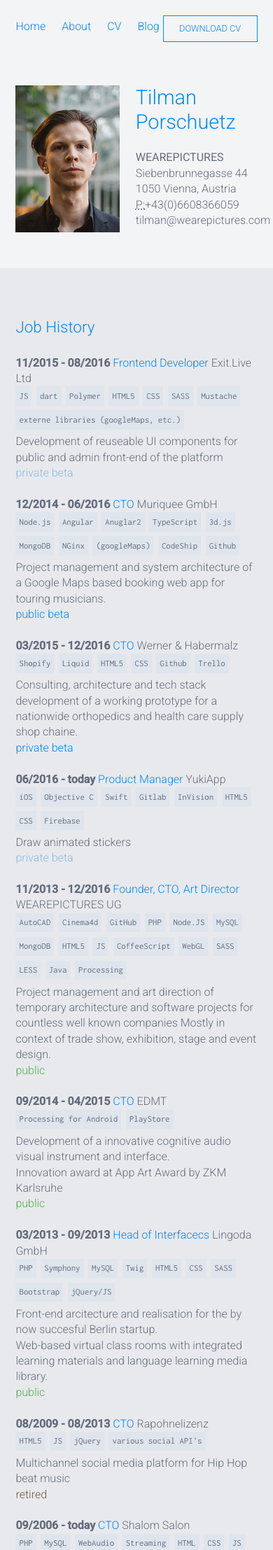
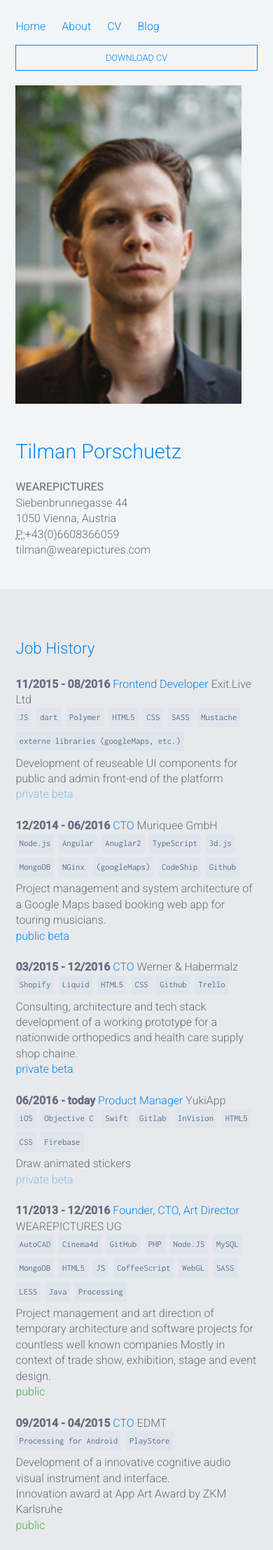
Before and after one commit to mandymozart/mandymozart, a Jekyll site: the page built from cv/index.html, in a window 390 px wide. Shown: the top 2215 px of the page at 70% size. Built offline with Jekyll 4.4.1, drawn with Linux system fonts in a browser that asks for light colours.

Commit message:
Update main.css

```diff
--- a/css/main.css
+++ b/css/main.css
@@ -199,7 +199,16 @@ main table td.separator { font-weight: normal; text-align: left; color: #646C7F;
   main table td, main table th { overflow: auto; }
   main table td:first-of-type, main table th:first-of-type { text-align: left; border-right: none; }
   main table th.title { padding-top: 1.4rem; padding-bottom: 1.4rem; }
-  main table th:not(.title) { display: none; } }
+  main table th:not(.title) { display: none; }
+  #intro-header { display: block; }
+  .cv .download {
+        left: 1.4rem;
+        right: 1.4rem;
+        top: 4rem;
+        text-align: center;
+    }
+  .avatar {width: 100%;}
+    .avatar img {width: 100%;padding: 0;} }
 
 .for-hire { text-align: center; padding: 1em 2em; background: rgba(255, 255, 255, 0.1); border-radius: 0.3rem; line-height: 1.5em; }
 .for-hire h1 { padding: 0; margin: 1.5rem 0 3rem; }
```
